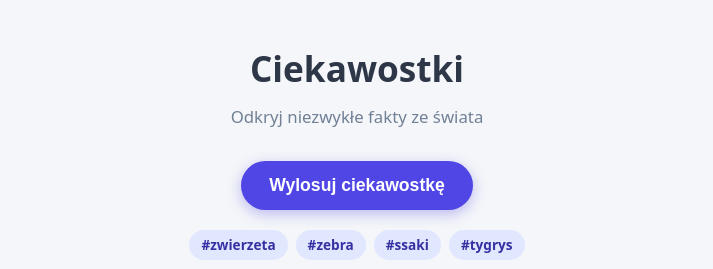
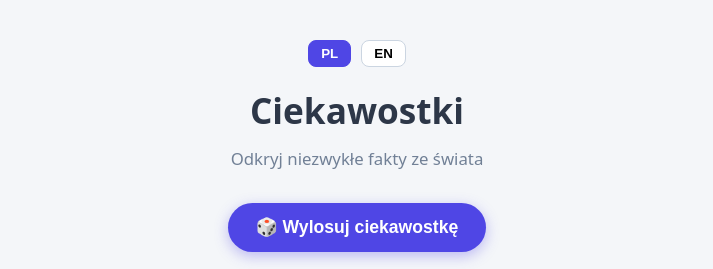
Before and after one commit to Kinga-Mak/kropla-wiedzy, a plain HTML site: page index.html in a window 1280 px wide. Shown: the top 269 px of the page, without its empty margins (283-996 px from the left). Drawn offline with Linux system fonts and the light colour scheme.

Commit message:
Dodanie j angielskiego

```diff
--- a/app.js
+++ b/app.js
@@ -1,14 +1,30 @@
+let aktualnyJezyk = localStorage.getItem("jezyk") || "pl";
+
 const btnLosuj = document.getElementById("btn-losuj");
 const listaTagowContainer = document.getElementById("lista-tagow");
 const appContainer = document.getElementById("app");
+
+function zmienJezyk(nowyJezyk) {
+  aktualnyJezyk = nowyJezyk;
+  localStorage.setItem("jezyk", nowyJezyk);
+
+  document.querySelectorAll(".lang-btn").forEach(btn => {
+    btn.classList.toggle("active", btn.textContent.toLowerCase() === nowyJezyk);
+  });
+
+  document.getElementById("ui-tytul").textContent = tekstyUI[aktualnyJezyk].tytulStrony;
+  document.getElementById("ui-podtytul").textContent = tekstyUI[aktualnyJezyk].podtytul;
+  btnLosuj.textContent = tekstyUI[aktualnyJezyk].btnLosuj;
+
+  generujPasekTagow();
+  losujCiekawostke();
+}
 
 function generujPasekTagow() {
   const unikalneTagi = new Set();
 
   bazaWiedzy.forEach(wpis => {
-    wpis.tagi.forEach(tag => {
-      unikalneTagi.add(tag);
-    });
+    wpis.tagi[aktualnyJezyk].forEach(tag => unikalneTagi.add(tag));
   });
 
   listaTagowContainer.innerHTML = "";
@@ -29,21 +45,19 @@ function stworzTagiHtml(tagi) {
 
 function losujCiekawostke() {
   const losowyWpis = bazaWiedzy[Math.floor(Math.random() * bazaWiedzy.length)];
-  const losowaCiekawostka = losowyWpis.ciekawostki[
-    Math.floor(Math.random() * losowyWpis.ciekawostki.length)
-  ];
+  const ciekawostki = losowyWpis.ciekawostki[aktualnyJezyk];
+  const losowaCiekawostka = ciekawostki[Math.floor(Math.random() * ciekawostki.length)];
 
-  // Stworzenie karty
   appContainer.innerHTML = `
     <article class="card">
       <div class="card-img-wrapper">
-        <img class="card-img" src="${losowyWpis.zdjecie}" alt="${losowyWpis.tytul}">
+        <img class="card-img" src="${losowyWpis.zdjecie}" alt="${losowyWpis.tytul[aktualnyJezyk]}">
       </div>
       <div class="card-content">
-        <h2 class="card-title">${losowyWpis.tytul}</h2>
+        <h2 class="card-title">${losowyWpis.tytul[aktualnyJezyk]}</h2>
         <div class="card-fact">${losowaCiekawostka}</div>
         <div class="card-tags">
-          ${stworzTagiHtml(losowyWpis.tagi)}
+          ${stworzTagiHtml(losowyWpis.tagi[aktualnyJezyk])}
         </div>
       </div>
     </article>
@@ -51,53 +65,55 @@ function losujCiekawostke() {
 }
 
 function filtrujPoTagu(wybranyTag) {
-  const pasujaceWpisy = bazaWiedzy.filter(wpis => wpis.tagi.includes(wybranyTag));
+  const pasujaceWpisy = bazaWiedzy.filter(wpis =>
+    wpis.tagi[aktualnyJezyk].includes(wybranyTag)
+  );
 
   if (pasujaceWpisy.length === 0) return;
 
   let html = `
     <div class="filter-info">
-      <span>Filtrujesz po: <strong>#${wybranyTag}</strong> (${pasujaceWpisy.length})</span>
-      <button onclick="losujCiekawostke()">🎲 Wróć do losowania</button>
+      <span>${tekstyUI[aktualnyJezyk].filtrujeszPo} <strong>#${wybranyTag}</strong> (${pasujaceWpisy.length})</span>
+      <button onclick="losujCiekawostke()">${tekstyUI[aktualnyJezyk].wrocDoLosowania}</button>
     </div>
   `;
 
   if (pasujaceWpisy.length === 1) {
     const wpis = pasujaceWpisy[0];
-    const listaCiekawostek = wpis.ciekawostki
+    const listaCiekawostek = wpis.ciekawostki[aktualnyJezyk]
       .map(fakt => `<li>${fakt}</li>`)
       .join("");
 
     html += `
       <article class="card">
         <div class="card-img-wrapper">
-          <img class="card-img" src="${wpis.zdjecie}" alt="${wpis.tytul}">
+          <img class="card-img" src="${wpis.zdjecie}" alt="${wpis.tytul[aktualnyJezyk]}">
         </div>
         <div class="card-content">
-          <h2 class="card-title">${wpis.tytul}</h2>
+          <h2 class="card-title">${wpis.tytul[aktualnyJezyk]}</h2>
           <ul class="facts-list">
             ${listaCiekawostek}
           </ul>
           <div class="card-tags">
-            ${stworzTagiHtml(wpis.tagi)}
+            ${stworzTagiHtml(wpis.tagi[aktualnyJezyk])}
           </div>
         </div>
       </article>
     `;
   } else {
     pasujaceWpisy.forEach(wpis => {
-      const przykladowaCiekawostka = wpis.ciekawostki[0];
+      const przykladowaCiekawostka = wpis.ciekawostki[aktualnyJezyk][0];
 
       html += `
         <article class="card">
           <div class="card-img-wrapper">
-            <img class="card-img" src="${wpis.zdjecie}" alt="${wpis.tytul}">
+            <img class="card-img" src="${wpis.zdjecie}" alt="${wpis.tytul[aktualnyJezyk]}">
           </div>
           <div class="card-content">
-            <h2 class="card-title">${wpis.tytul}</h2>
+            <h2 class="card-title">${wpis.tytul[aktualnyJezyk]}</h2>
             <div class="card-fact">${przykladowaCiekawostka}</div>
             <div class="card-tags">
-              ${stworzTagiHtml(wpis.tagi)}
+              ${stworzTagiHtml(wpis.tagi[aktualnyJezyk])}
             </div>
           </div>
         </article>
@@ -109,6 +125,4 @@ function filtrujPoTagu(wybranyTag) {
 }
 
 btnLosuj.addEventListener("click", losujCiekawostke);
-
-generujPasekTagow();
-losujCiekawostke();
+zmienJezyk(aktualnyJezyk);
--- a/dane.js
+++ b/dane.js
@@ -1,10 +1,34 @@
+const tekstyUI = {
+    pl: {
+        tytulStrony: "Ciekawostki",
+        podtytul: "Odkryj niezwykłe fakty ze świata",
+        btnLosuj: "🎲 Wylosuj ciekawostkę",
+        filtrujeszPo: "Filtrujesz po: ",
+        wrocDoLosowania: "🎲 Wroc do losowania",
+    },
+    en: {
+        tytulStrony: "Facts",
+        podtytul: "Discover amazing facts from the world",
+        btnLosuj: "🎲 Random fact",
+        filtrujeszPo: "Filtering by: ",
+        wrocDoLosowania: "🎲 Back to random fact",
+    }
+};
+
 const bazaWiedzy = [
     {
         id: "zebra",
-        tytul: "Zebra",
+        tytul: {
+            pl: "Zebra",
+            en: "Zebra",
+        },
         zdjecie: "https://images.unsplash.com/photo-1526095179574-86e545346ae6?auto=format&fit=crop&w=600&q=80",
-        tagi: ["zwierzeta", "zebra", "ssaki"],
-        ciekawostki: [
+        tagi: {
+            pl: ["zwierzeta", "zebra", "ssaki"],
+            en: ["animals", "zebra", "mammals"],
+        },
+        ciekawostki: {
+            pl: [
                 "Wzór pasków u zebry jest tak unikalny jak linie papilarne u ludzi.",
                 "Zebry biegają w zygzakowaty sposób, gdy są gonione przez drapieżniki.",
                 "Zebry są znacznie bardziej agresywne i dużo bardziej niebezpieczne niż konie. Są znane z tego, że kopią się na śmierć, złośliwie gryzą każdego człowieka, który zbliży się do nich zbyt blisko, a jest nawet wiele relacji o zebrach zabijających lwy.",
@@ -12,17 +36,46 @@ const bazaWiedzy = [
                 "Mało prawdopodobne jest, aby zebry były w stanie utrzymać wagę dorosłego człowieka przez dłuższy czas bez obrażeń.",
                 "Zebry są bardzo szybkimi zwierzętami i mogą osiągać prędkość do 65 km/h podczas galopu przez równiny. Jest to wystarczająco szybko, aby wyprzedzić drapieżniki takie jak lwy.",
                 "Zebry są jednym z niewielu ssaków, które, jak podejrzewamy, mogą widzieć w kolorze. Badania wykazały, że nie widzą koloru pomarańczowego.",
+            ],
+            en: [
+                "The stripe pattern of a zebra is as unique as fingerprints in humans.",
+                "Zebras run in a zigzag pattern when chased by predators.",
+                "Zebras are much more aggressive and far more dangerous than horses. They are known to kick each other to death, viciously bite any human who gets too close, and there are even many accounts of zebras killing lions.",
+                "Zebras can turn their ears in almost any direction.",
+                "It is unlikely that zebras could support the weight of an adult human for any length of time without injury.",
+                "Zebras are very fast animals and can reach speeds of up to 65 km/h while galloping across the plains. This is fast enough to outrun predators such as lions.",
+                "Zebras are one of the few mammals we suspect can see in color. Studies have shown that they cannot see the color orange.",
             ]
+        }
     },
     {
         id: "tygrys",
-        tytul: "Tygrys",
+        tytul: {
+            pl: "Tygrys",
+            en: "Tiger"
+        },
         zdjecie: "https://images.unsplash.com/photo-1500463959177-e0869687df26?auto=format&fit=crop&w=600&q=80",
-        tagi: ["zwierzeta", "tygrys", "ssaki"],
-        ciekawostki: [
+        tagi: {
+            pl: ["zwierzeta", "tygrys", "ssaki"],
+            en: ["animals", "tiger", "mammals"],
+        },
+        ciekawostki: {
+            pl: [
                 "Ryk tygrysa jest tak donośny, że można go usłyszeć z odległości ponad 3 km.",
                 "Jednym uderzeniem łapy może zabić zwierzę wielkości dużego psa a nawet człowieka.",
                 "Umaszczenie tygrysów uzależnione jest od pory roku i od podgatunku. Bywa od żółtej do czerwonopomarańczowej z wyraźnymi czarnymi pręgami.",
+                "Tylne nogi tygrysa są dłuższe od przednich, dzięki czemu jest on maszyną do biegania, skakania i atakowania.",
+                "Choć tygrys jest ekspertem w polowaniu, tylko jedno na 20 polowań kończy się zabiciem zwierzęcia. Na obszarach, gdzie zwierzyny jest niewiele, polowania kończą się sukcesem jeszcze rzadziej.",
+
+            ],
+            en: [
+                "A tiger's roar is so loud that it can be heard from a distance of over 3 km.",
+                "With one blow of its paw it can kill an animal the size of a large dog or even a human.",
+                "The color of tigers depends on the season and the subspecies. It ranges from yellow to reddish-orange with distinct black stripes.",
+                "A tiger's back legs are longer than its front legs, which makes it a running, jumping, and pouncing machine.",
+                "While the tiger is an expert hunter, only one in every 20 hunts ends in a kill. In areas where prey is scarce, even fewer hunts are successful.",
+
             ]
         }
+    }
 ];
--- a/index.html
+++ b/index.html
@@ -8,8 +8,13 @@
 </head>
 <body>
     <header>
-        <h1>Ciekawostki</h1>
-        <p>Odkryj niezwykłe fakty ze świata</p>
+        <div class="lang-switch">
+            <button class="lang-btn active" onclick="zmienJezyk('pl')">PL</button>
+            <button class="lang-btn" onclick="zmienJezyk('en')">EN</button>
+        </div>
+
+        <h1 id="ui-tytul">Ciekawostki</h1>
+        <p id="ui-podtytul">Odkryj niezwykłe fakty ze świata</p>
     </header>
 
     <main>
--- a/style.css
+++ b/style.css
@@ -177,3 +177,24 @@ main {
   cursor: pointer;
   text-decoration: underline;
 }
+
+.lang-switch {
+  display: flex;
+  justify-content: center;
+  gap: 10px;
+  margin-bottom: 15px;
+}
+.lang-btn {
+  background: #ffffff;
+  border: 1px solid #cbd5e1;
+  padding: 5px 12px;
+  border-radius: 8px;
+  font-weight: bold;
+  cursor: pointer;
+  transition: all 0.2s;
+}
+.lang-btn.active {
+  background: var(--primary);
+  color: #ffffff;
+  border-color: var(--primary);
+}
```
Lines whose indentation alone changed are shown as unchanged.
